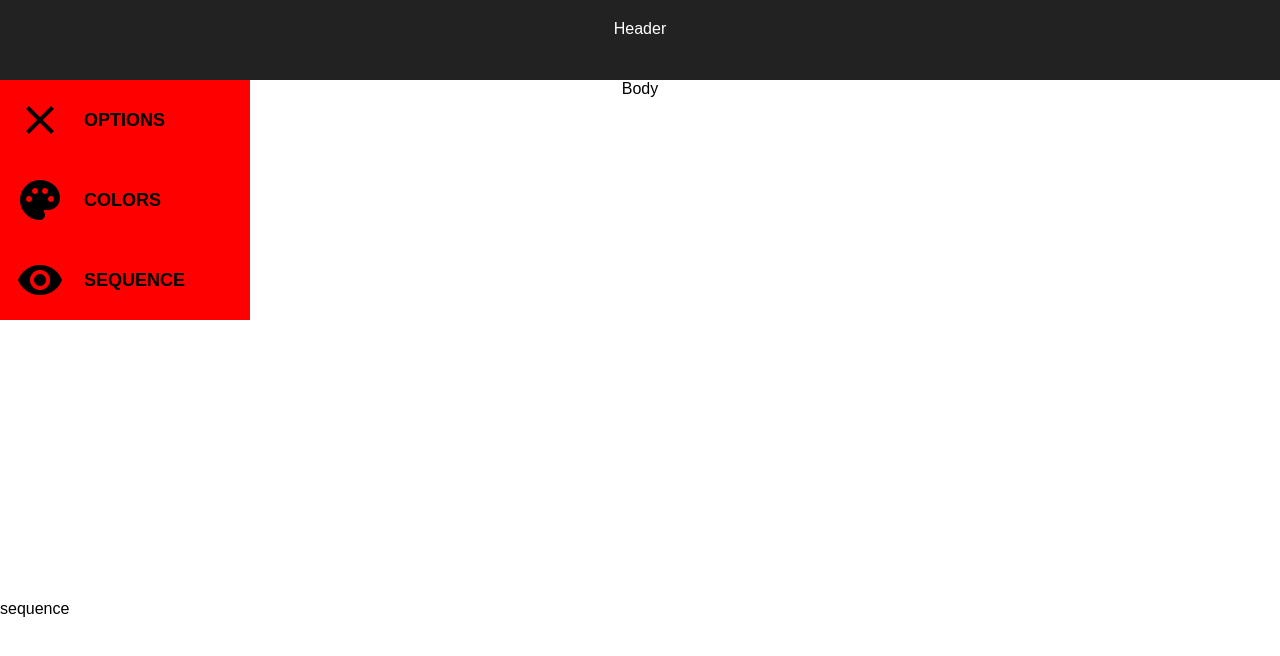
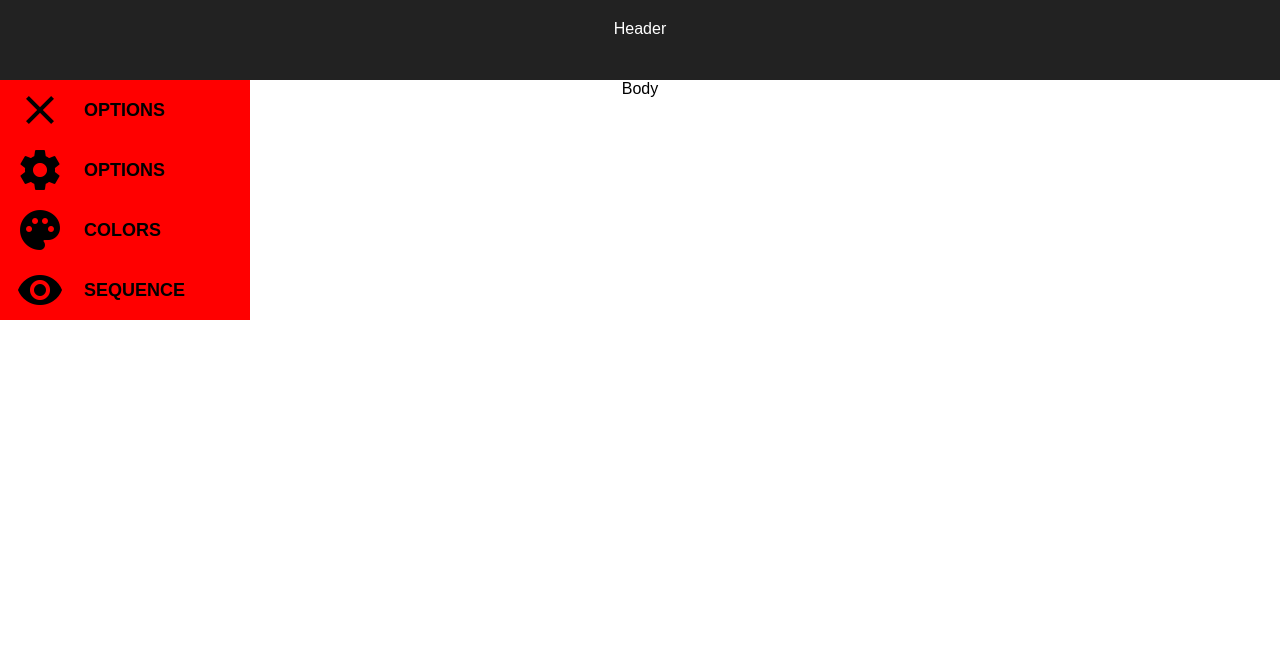
Before and after one commit to tom-ogasawara/dna, a React (Create React App) app: page / in a window 1280 px wide. Shown: the top 656 px of the page. Built offline with nearby package versions, Linux system fonts and the light colour scheme.

Commit message:
Refactor side panel --> menu, add options panel

```diff
--- a/src/App.js
+++ b/src/App.js
@@ -1,7 +1,7 @@
 import React, { Component } from 'react';
 
 import './App.css';
-import SidePanel from './components/SidePanel';
+import Menu from './components/Menu';
 
 class App extends Component {
   render() {
@@ -10,7 +10,7 @@ class App extends Component {
         <div className="App-header">
           Header
         </div>
-        <SidePanel></SidePanel>
+        <Menu></Menu>
 
         Body
       </div>
--- /dev/null
+++ b/src/components/Menu/index.js
@@ -0,0 +1,78 @@
+import React, { Component } from 'react';
+import Sequence from '../Sequence';
+import MenuButton from '../MenuButton';
+import './style.css';
+
+class Menu extends Component {
+  constructor(props) {
+    super(props);
+
+    this.state = {
+      menuOpen: true,
+      optionsOpen: false,
+      sequenceOpen: false
+    };
+
+    this.toggleMenu = this.toggleMenu.bind(this);
+    this.toggleOptions = this.toggleOptions.bind(this);
+    this.toggleSequence = this.toggleSequence.bind(this);
+  }
+
+  toggleMenu() {
+    this.setState({ menuOpen: !this.state.menuOpen });
+  }
+
+  toggleOptions() {
+    this.setState({ optionsOpen: !this.state.optionsOpen });
+  }
+
+  toggleSequence() {
+    this.setState({ sequenceOpen: !this.state.sequenceOpen });
+  }
+
+  render() {
+    const menuStatus = this.state.menuOpen ? 'open' : 'closed';
+    const optionsStatus = this.state.optionsOpen ? 'open' : 'closed';
+    const sequenceStatus = this.state.sequenceOpen ? 'open' : 'closed';
+    const menuIcon = this.state.menuOpen ? 'close' : 'menu';
+    const optionsIcon = this.state.optionsOpen ? 'close' : 'settings';
+    const sequenceIcon = this.state.sequenceOpen
+      ? 'visibility_off'
+      : 'visibility';
+
+    return (
+      <div>
+        <div className={`menu ${menuStatus}`}>
+          <MenuButton
+            handleClick={this.toggleMenu}
+            iconName={menuIcon}
+            title="OPTIONS"
+          />
+          <MenuButton
+            handleClick={this.toggleOptions}
+            iconName={optionsIcon}
+            title="OPTIONS"
+          />
+          <MenuButton
+            handleClick={() => {}}
+            iconName={'palette'}
+            title="COLORS"
+          />
+          <MenuButton
+            handleClick={this.toggleSequence}
+            iconName={sequenceIcon}
+            title="SEQUENCE"
+          />
+        </div>
+        <div className={`options ${optionsStatus}`}>
+          options
+        </div>
+        <div className={`sequence ${sequenceStatus}`}>
+          <Sequence />
+        </div>
+      </div>
+    );
+  }
+}
+
+export default Menu;
--- a/src/components/SidePanel/style.css
+++ b/src/components/Menu/style.css
@@ -1,4 +1,4 @@
-.side-panel {
+.menu {
   /* height: calc(100vh - 80px);  */
   height: 240px;
   background: red;
@@ -10,15 +10,15 @@
   z-index: 2;
 }
 
-.side-panel.open {
+.menu.open {
   width: 250px;
 }
 
-.side-panel.closed {
+.menu.closed {
   width: 80px;
 }
 
-.side-panel .button {
+.menu .button {
   padding-left: 16px;
   display: flex;
   align-items: center;
@@ -28,10 +28,27 @@
   /* background: green; */
 }
 
-.side-panel .title {
+.menu .title {
   margin-left: 20px;
   font-size: 18px;
   font-weight: bold;
+}
+
+.options {
+  position: absolute;
+  right: 0;
+  height: 300px;
+  background: yellow;
+  transition: 0.2s ease-in-out;
+  overflow-x: hidden;
+}
+
+.options.open {
+  width: 300px;
+}
+
+.options.closed {
+  width: 0px;
 }
 
 .sequence {
@@ -41,6 +58,7 @@
   bottom: 0px;
   left: 0px;
   transition: 0.2s ease-in-out;
+  overflow-x: hidden;
 }
 
 .sequence.open {
--- /dev/null
+++ b/src/components/MenuButton/index.js
@@ -0,0 +1,18 @@
+import React, { Component } from 'react';
+
+const MenuButton = props => {
+  const {
+    handleClick,
+    iconName,
+    title
+  } = props;
+
+  return (
+    <div className="button" onClick={() => handleClick()}>
+      <i className="material-icons large-icon">{iconName}</i>
+      <div className="title">{title}</div>
+    </div>
+  );
+};
+
+export default MenuButton;
--- /dev/null
+++ b/src/components/Sequence/index.js
@@ -0,0 +1,15 @@
+import React, { Component } from 'react';
+import "./style.css";
+
+class Sequence extends Component {
+  render() {
+    const mockSequence = "..(((((...(((((...(((((...(((((.....))))....))))).....(((((...(((((.....)))))...))))).....)))))...)))))..";
+    return (
+      <div>
+        sequence goes here
+      </div>
+    );
+  }
+}
+
+export default Sequence;
--- a/src/components/SidePanel/index.js
+++ /dev/null
@@ -1,56 +0,0 @@
-import React, { Component } from 'react';
-
-import './style.css';
-
-class SidePanel extends Component {
-  constructor(props) {
-    super(props);
-
-    this.state = {
-      panelOpen: true,
-      sequenceOpen: false
-    };
-  }
-
-  toggleSidePanel() {
-    this.setState({ panelOpen: !this.state.panelOpen });
-  }
-
-  toggleSequence() {
-    this.setState({ sequenceOpen: !this.state.sequenceOpen });
-  }
-
-  render() {
-    const panelStatus = this.state.panelOpen ? 'open' : 'closed';
-    const panelIcon = this.state.panelOpen ? 'close' : 'menu';
-    const sequenceStatus = this.state.sequenceOpen ? 'open' : 'closed';
-    const sequenceIcon = this.state.sequenceOpen
-      ? 'visibility_off'
-      : 'visibility';
-
-    return (
-      <div>
-
-      <div className={`side-panel ${panelStatus}`}>
-        <div className="button" onClick={() => this.toggleSidePanel()}>
-          <i className="material-icons large-icon">{panelIcon}</i>
-          <div className="title">OPTIONS</div>
-        </div>
-        <div className="button" onClick={() => {}}>
-          <i className="material-icons large-icon">palette</i>
-          <div className="title">COLORS</div>
-        </div>
-        <div className="button" onClick={() => this.toggleSequence()}>
-          <i className="material-icons large-icon">{sequenceIcon}</i>
-          <div className="title">SEQUENCE</div>
-        </div>
-      </div>
-        <div className={`sequence ${sequenceStatus}`}>
-          sequence
-        </div>
-      </div>
-    );
-  }
-}
-
-export default SidePanel;
```
Also changed, not shown: src/components/Sequence/style.css (added).
